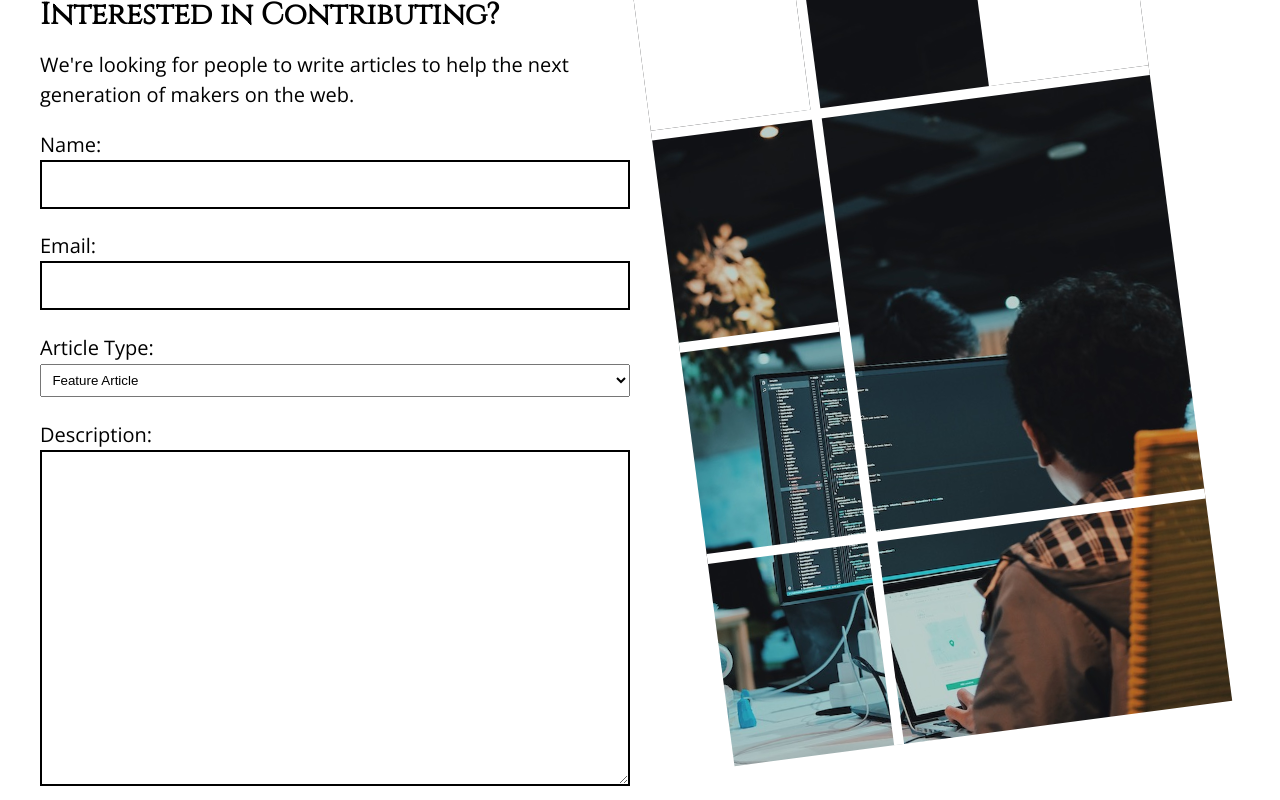
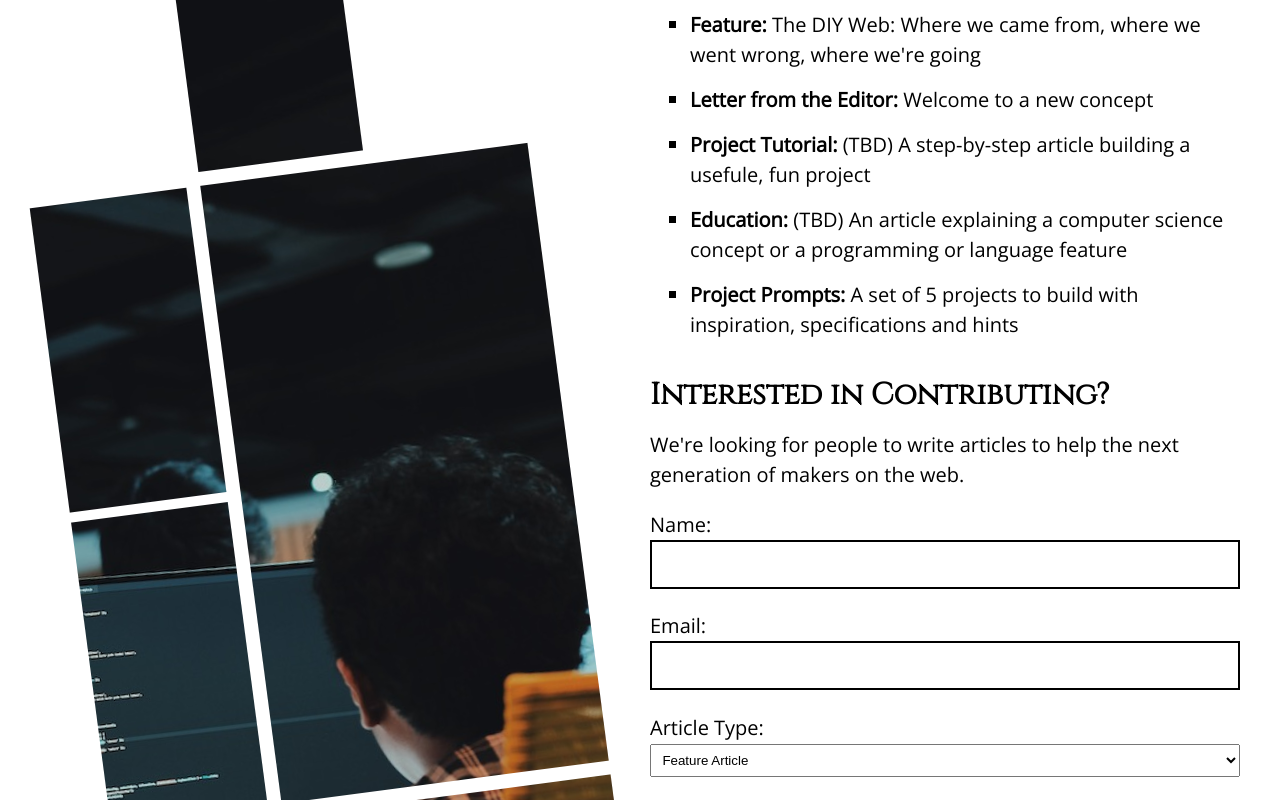
Before and after one commit to brob/webmademag.com, an Eleventy site: page index.html in a window 1280 px wide. Shown: the part 800-1600 px from the top of the page. Built offline with nearby package versions, Linux system fonts and the light colour scheme; Eleventy itself is replaced by a stand-in of ours; files that its build step writes are made by us from their sources.

Commit message:
Adds twitter images and updates homepage with content outline

```diff
--- a/_includes/base.njk
+++ b/_includes/base.njk
@@ -10,14 +10,22 @@
 
     <link href="https://fonts.googleapis.com/css?family=Cinzel|Open+Sans:300&display=swap" rel="stylesheet">
 
+<meta name="twitter:card" content="summary_large_image">
+<meta name="twitter:site" content="@webMadeMag">
+<meta name="twitter:title" content="webMadeMag: Dedicated to the DIY Web">
+<meta name="twitter:description" content="An online magazine dedicated to articles, projects and tutorials that help you be a DIY Web builder!">
+<meta name="twitter:image" content="https://webmademag.netlify.com/images/twitter-image.png">
+
+
 
 {% block extraScripts %}{% endblock %}
 
 </head>
 <body>
 
-
+{% block mainContent %}
 {{ content | safe }}
+{% endblock mainContent %}
 
 
     <footer class="site-footer">
--- a/index.html
+++ b/index.html
@@ -12,8 +12,21 @@ layout: "base.njk"
         </div>
     </div>
 
+
+
+
     <section class="callout">
-        <div class="callout__content">
+        <section class="outline">
+            <h2>The Current Outline for Issue 1:</h2>
+            <ul>
+                <li><strong>Feature:</strong> The DIY Web: Where we came from, where we went wrong, where we're going</li>
+                <li><strong>Letter from the Editor:</strong> Welcome to a new concept</li>
+                <li><strong>Project Tutorial:</strong> (TBD) A step-by-step article building a usefule, fun project</li>
+                <li><strong>Education:</strong> (TBD) An article explaining a computer science concept or a programming or language feature</li>
+                <li><strong>Project Prompts:</strong> A set of 5 projects to build with inspiration, specifications and hints</li>
+            </ul>
+        </section>
+        <div class="content">
             <h2>Interested in Contributing?</h2>
             <p>We're looking for people to write articles to help the next generation of makers on the web.</p>
             <form action="/" name="contributor" netlify>
--- a/style.css
+++ b/style.css
@@ -57,8 +57,9 @@ button {
     justify-items: center;
     justify-content: center;
     align-content: center;
-    min-height: 95vh;
+    min-height: 90vh;
     text-align: center;
+    position: relative;
     z-index: 100;
 }
 .banner__title {
@@ -86,16 +87,27 @@ button {
     grid-gap: 1rem;
     justify-items: center;
     padding: 2rem;
+    position: relative;
+    z-index: 0;
+}
+.callout .content {
+    grid-column: 2;
 }
 .callout__thumb {
     width: 85%;
     transform: rotate(-7.5deg) translateY(-10vw);
     display: grid;
+    grid-row: 1 / 3;
     grid-template-columns:[image-start] 1fr 10px 1fr 10px 1fr [image-end];
     grid-template-rows: [image-start] 1fr 10px 1fr 10px 1fr 10px 1fr [image-end];
 }
+.callout__thumb span {
+    margin: -2px;
+}
 .callout__thumb img {
     grid-area: image;
+    margin: 1px;
+
 }
 @supports (object-fit: cover) {
     .callout__thumb img {
@@ -103,6 +115,9 @@ button {
         object-fit: cover;
         object-position: bottom right
     }
+}
+.callout__thumb > * {
+    display: block;
 }
 .callout__thumb .span1 {
     grid-column: 2;
@@ -145,6 +160,10 @@ button {
     font-size: .9rem;
     padding: 1ch;
 }
+.outline li {
+    margin-bottom: .75em;
+    list-style: square;
+}
 
 @media (max-width: 600px) {
     .callout {
```
Also changed, not shown: subscribe.njk (+8 -8 lines), images/twitter-image.png (added), images/wm-square-logo-onWhite.png (added), images/wm-square-logo.svg (added).
